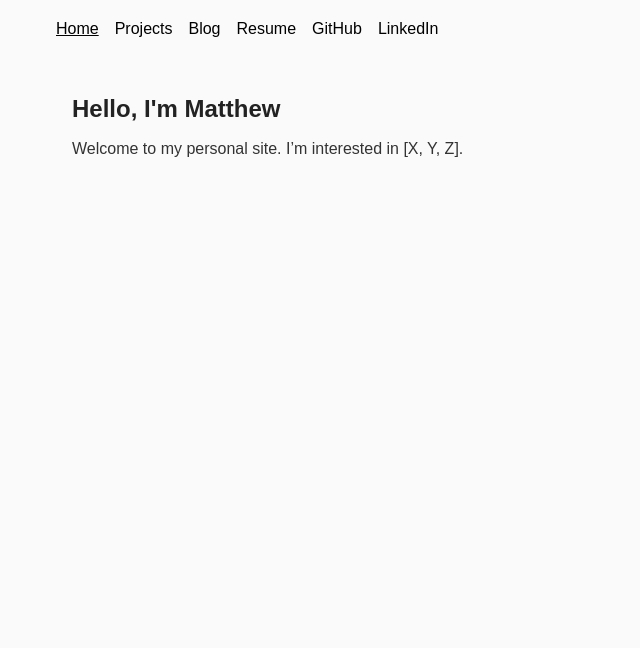
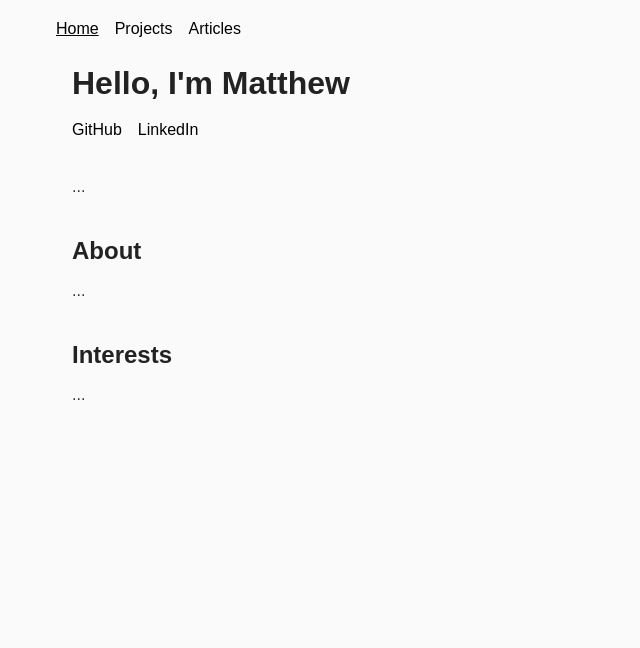
Before and after one commit to MatthewdeHaas/personal-website, a Flask app: page / in a window 1280 px wide. Shown: the top 648 px of the page, without its empty margins (0-640 px from the left). Run offline with Flask 3, Linux system fonts and the light colour scheme.

Commit message:
Update home page.

```diff
--- a/app/templates/base.html
+++ b/app/templates/base.html
@@ -28,22 +28,7 @@
        Projects
       </a>
       <a href="{{ url_for('home.blogs') }}" class="{% if request.endpoint == 'home.blogs' or request.endpoint == 'home.blog'%}active{% endif %}">
-       Blog
-      </a>
-      <a href="../static/media/resume.md"
-        rel="noopener noreferrer"
-        class="">
-        Resume
-      </a>
-      <a hx-boost="false" href="https://github.com/MatthewdeHaas"
-        target="_blank"
-        class="">
-        GitHub
-      </a>
-      <a href="https://www.linkedin.com"
-        target="_blank"
-        class="">
-        LinkedIn
+       Articles
       </a>
 
     </nav>
--- a/app/templates/index.html
+++ b/app/templates/index.html
@@ -2,9 +2,40 @@
 
 {% block body %}
 
-  <section class="intro">
-    <h1>Hello, I'm Matthew</h1>
-    <p>Welcome to my personal site. I’m interested in [X, Y, Z].</p>
+<!-- Header -->
+  <div class="">
+    <h1 class="">Hello, I'm Matthew</h1>
+    <nav class="social-links">
+      <a target="_blank" href="https://github.com/MatthewdeHaas">GitHub</a>
+      <a target="_blank" href="https://www.linkedin.com/">LinkedIn</a>
+    </nav>
+  </div>
+
+  <!-- Images -->
+  <section class="photos container">
+    <div class="photo-grid">
+      ...
+      <!-- <img src="static/media/images/..."> -->
+      <!-- <img src="static/media/images/..."> -->
+      <!-- <img src="static/media/images/.."> -->
+    </div>
   </section>
 
+  <!-- About -->
+  <section class="about container">
+    <h2>About</h2>
+    <p>
+      ...
+    </p>
+  </section>
+
+  <!-- Interests -->
+  <section class="interests container">
+    <h2>Interests</h2>
+    <p>
+      ...
+    </p>
+  </section>
+
+
 {% endblock %}
```
Also changed, not shown: docs/TODO.md (+1 -1 lines).
